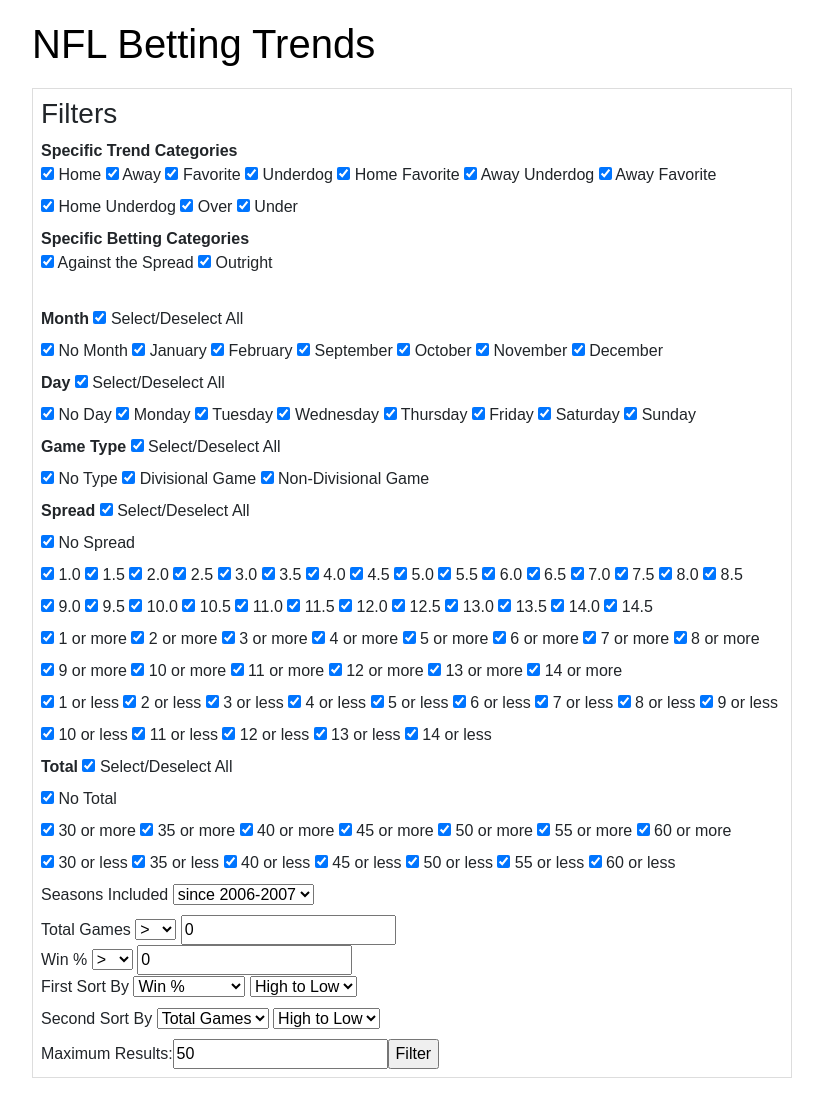
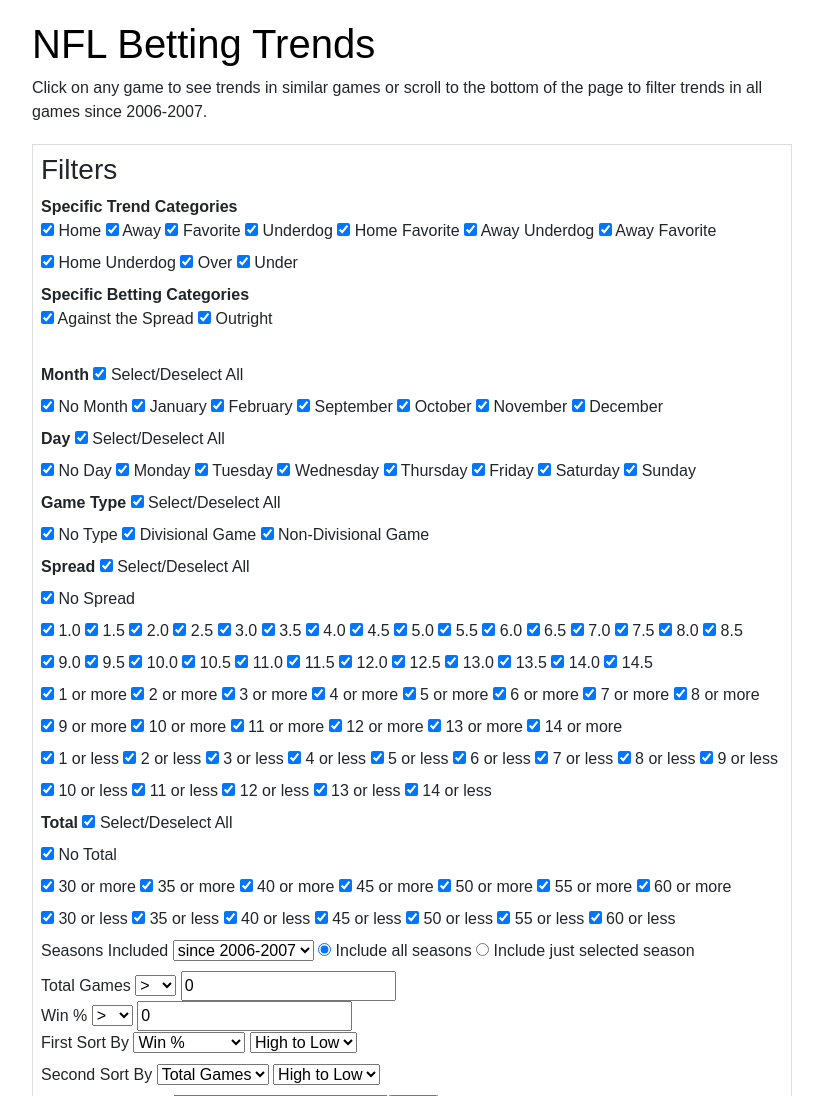
Before and after one commit to andyboulle/nfl-betting-trends, a Flask app: page / in a window 1280 px wide. Shown: the top 1096 px of the page, without its empty margins (228-1051 px from the left). Run offline with Flask 2, Linux system fonts and the light colour scheme; data that the repository does not hold is empty; some libraries are stand-ins or nearby versions.

Commit message:
added season filter

```diff
--- a/src/app.py
+++ b/src/app.py
@@ -30,7 +30,7 @@
 DB_PORT = "5432"
 DB_NAME = 'postgres'
 DB_USER = 'postgres'
-DB_PASSWORD = 'bangarang19'
+DB_PASSWORD = 'password'
 
 @app.route('/', methods=['GET', 'POST'])
 def index():
@@ -250,6 +250,7 @@
         filters[f'total {i} or less'] = 'true'
 
     filters['seasons'] = 'since 2006-2007'
+    filters['season_type'] = 'all_seasons'
 
     filters['gle_total_games'] = 'gt'
     filters['total_games'] = '0'
@@ -567,11 +568,15 @@
 
     # Extract seasons and add them to SQL query
     filters['seasons'] = req.form['seasons']
+    filters['season_type'] = req.form['season_type']
     if filters['seasons'] != 'since 2006-2007':
         seasons_included = []
         season_selected = filters['seasons'][6:]
-        for i in range(int(season_selected[:4]), 2024):
-            seasons_included.append(f"'since {i}-{i + 1}'")
+        if filters['season_type'] == 'selected_season':
+            seasons_included.append(f"'{filters['seasons']}'")
+        else:
+            for i in range(int(season_selected[:4]), 2024):
+                seasons_included.append(f"'since {i}-{i + 1}'")
         sql_query += f" AND seasons IN ({','.join(seasons_included)})"
 
     return sql_query
--- a/src/templates/index.html
+++ b/src/templates/index.html
@@ -9,6 +9,7 @@
 
 <div class="content">
     <a href="/"><h1>NFL Betting Trends</h1></a>
+    <p>Click on any game to see trends in similar games or scroll to the bottom of the page to filter trends in all games since 2006-2007.</p>
     <div class="games">
         {% for game_id, game in games.items() %}
         <a href="/{{ game_id }}">
@@ -389,6 +390,10 @@
                     <option value="since {{ i }}-{{ i + 1 }}" {% if filters['seasons'] == season_str %} selected {% endif %}>since {{ i }}-{{ i + 1 }}</option>
                 {% endfor %}
             </select>
+            <input type="radio" name="season_type" id="all_seasons" value="all_seasons" {% if filters['season_type'] == 'all_seasons' %} checked {% endif %}>
+            <label for="all_seasons">Include all seasons</label>
+            <input type="radio" name="season_type" id="selected_season" value="selected_season" {% if filters['season_type'] == 'selected_season' %} checked {% endif %}>
+            <label for="selected_season">Include just selected season</label>
             <br>
             <!-- Total Games -->
             Total Games
--- a/src/templates/single_game_page.html
+++ b/src/templates/single_game_page.html
@@ -320,6 +320,10 @@
                     <option value="since {{ i }}-{{ i + 1 }}" {% if filters['seasons'] == season_str %} selected {% endif %}>since {{ i }}-{{ i + 1 }}</option>
                 {% endfor %}
             </select>
+            <input type="radio" name="season_type" id="all_seasons" value="all_seasons" {% if filters['season_type'] == 'all_seasons' %} checked {% endif %}>
+            <label for="all_seasons">Include all seasons</label>
+            <input type="radio" name="season_type" id="selected_season" value="selected_season" {% if filters['season_type'] == 'selected_season' %} checked {% endif %}>
+            <label for="selected_season">Include just selected season</label>
             <br>
             <!-- Total Games -->
             Total Games
```
